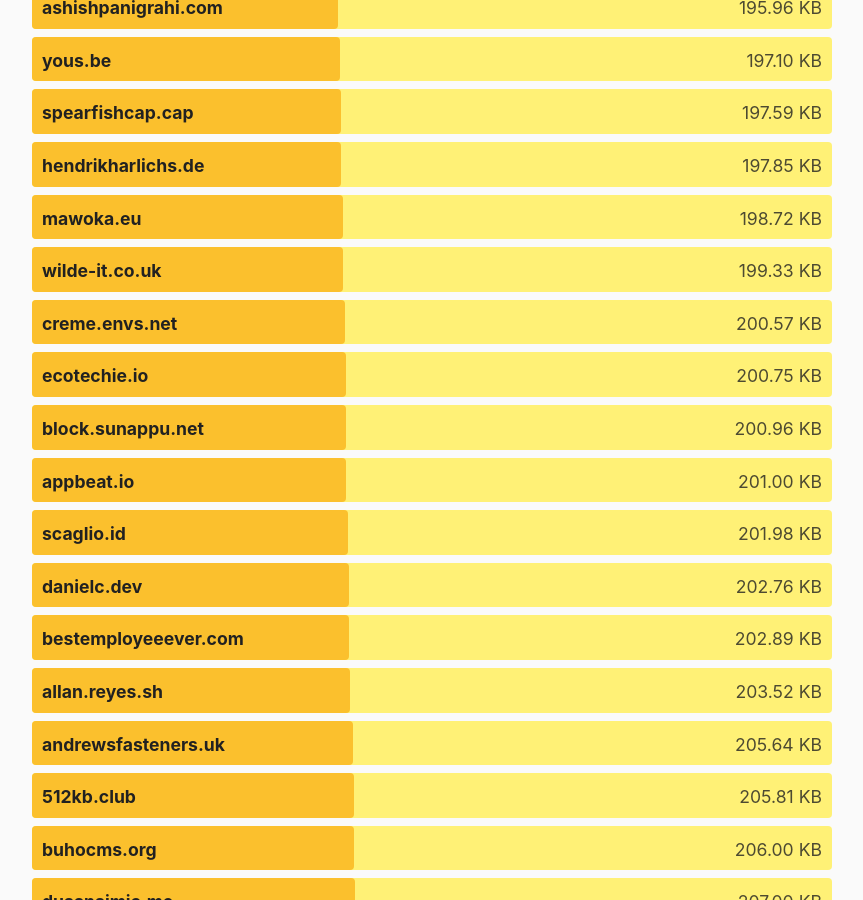
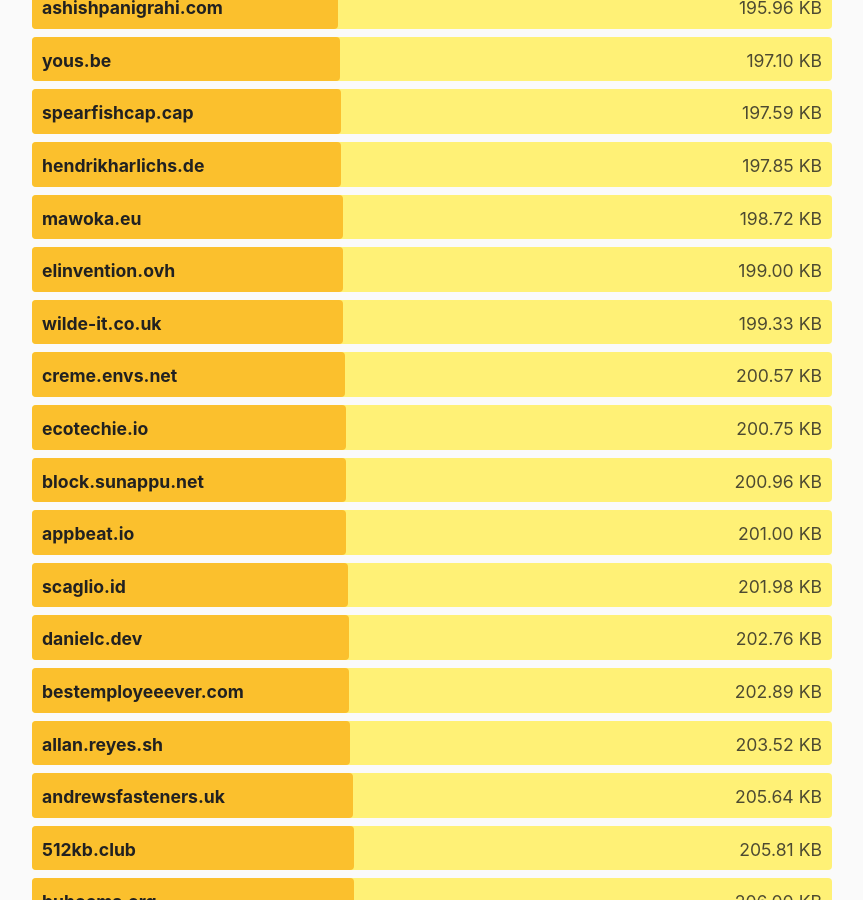
Before and after one commit to kevquirk/512kb.club, a Jekyll site: the page built from index.md, in a window 1280 px wide and 900 px high, scrolled down 34411 px. Shown: the whole window, without its empty margins (208-1071 px from the left). Built offline with Jekyll 4.4.1, drawn with Linux system fonts in a browser that asks for light colours.

Commit message:
add elinvention.ovh

```diff
--- a/_data/sites.yml
+++ b/_data/sites.yml
@@ -1,3 +1,8 @@
+- domain: elinvention.ovh
+  url: https://elinvention.ovh/
+  size: 199
+  last_checked: 2025-11-28
+
 - domain: 0xedward.io
   url: https://0xedward.io/
   size: 41.02
```
